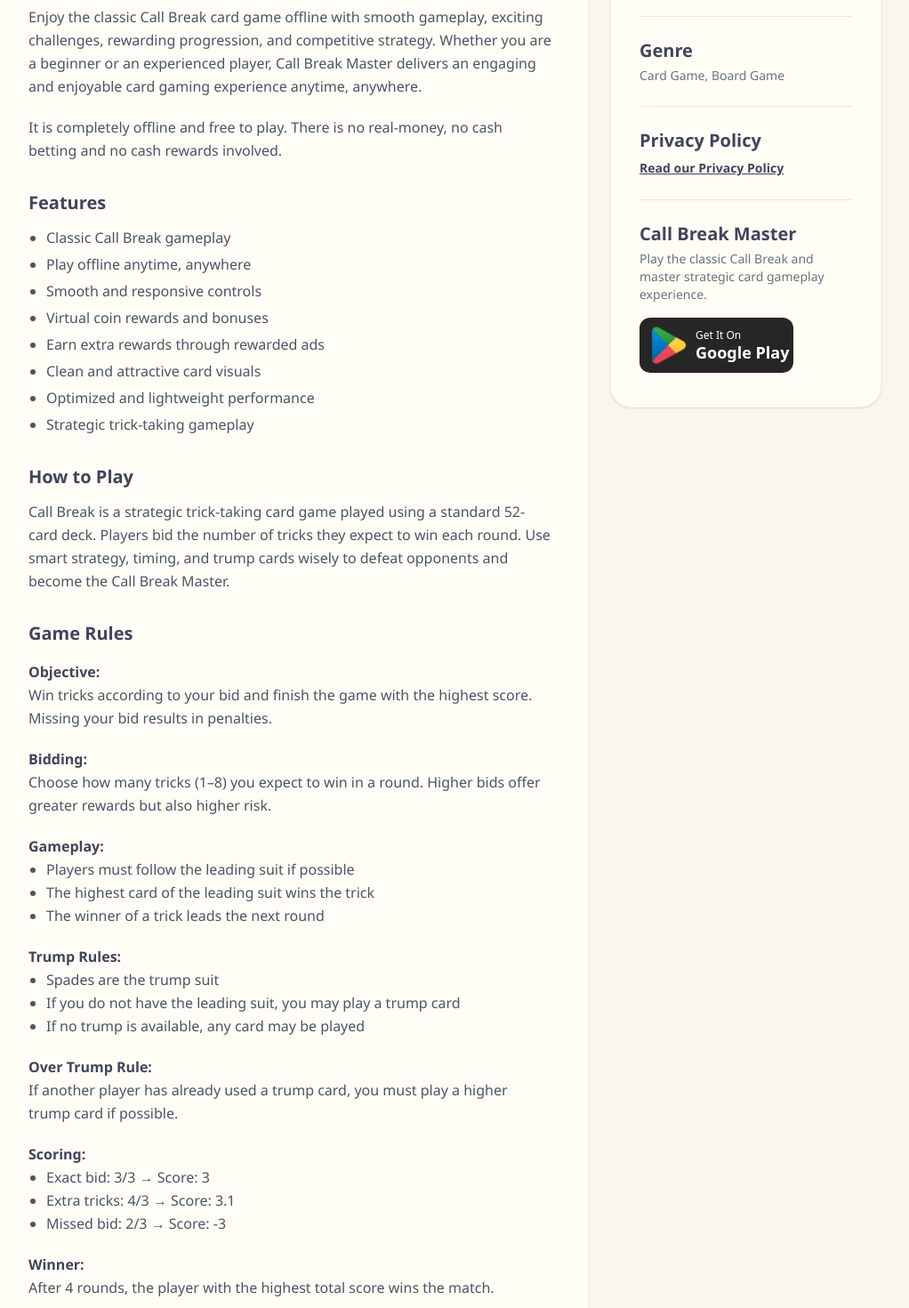
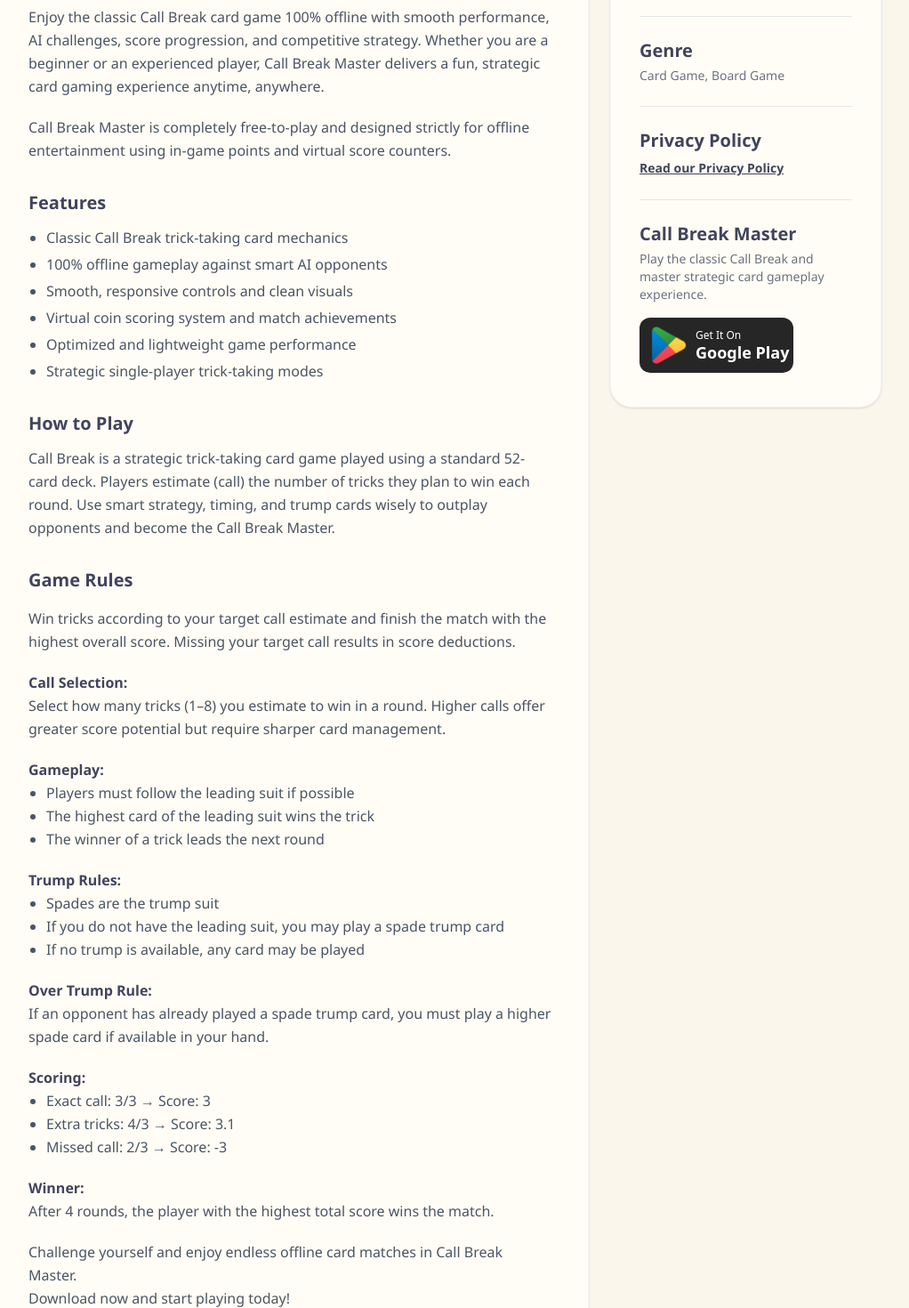
Before and after one commit to felixstudiogames/felix-studio-games-web, a React (Vite) app: page /#/call-break-master in a window 1280 px wide. Shown: the part 600-2070 px from the top of the page at 89% size, without its empty margins (149-1171 px from the left). Built offline with nearby package versions, Linux system fonts and the light colour scheme.

Commit message:
updated about-game section in call-break-master-page

```diff
--- a/src/pages/CallBreakMaster.jsx
+++ b/src/pages/CallBreakMaster.jsx
@@ -17,23 +17,21 @@ function Logo({ className }) {
 }
 
 const features = [
-  'Classic Call Break gameplay',
-  'Play offline anytime, anywhere',
-  'Smooth and responsive controls',
-  'Virtual coin rewards and bonuses',
-  'Earn extra rewards through rewarded ads',
-  'Clean and attractive card visuals',
-  'Optimized and lightweight performance',
-  'Strategic trick-taking gameplay',
+  'Classic Call Break trick-taking card mechanics',
+  '100% offline gameplay against smart AI opponents',
+  'Smooth, responsive controls and clean visuals',
+  'Virtual coin scoring system and match achievements',
+  'Optimized and lightweight game performance',
+  'Strategic single-player trick-taking modes',
 ]
 
 const rules = [
-  { title: 'Objective:', text: 'Win tricks according to your bid and finish the game with the highest score. Missing your bid results in penalties.' },
-  { title: 'Bidding:', text: 'Choose how many tricks (1–8) you expect to win in a round. Higher bids offer greater rewards but also higher risk.' },
+  { text: 'Win tricks according to your target call estimate and finish the match with the highest overall score. Missing your target call results in score deductions.' },
+  { title: 'Call Selection:', text: 'Select how many tricks (1–8) you estimate to win in a round. Higher calls offer greater score potential but require sharper card management.' },
   { title: 'Gameplay:', items: ['Players must follow the leading suit if possible', 'The highest card of the leading suit wins the trick', 'The winner of a trick leads the next round'] },
-  { title: 'Trump Rules:', items: ['Spades are the trump suit', 'If you do not have the leading suit, you may play a trump card', 'If no trump is available, any card may be played'] },
-  { title: 'Over Trump Rule:', text: 'If another player has already used a trump card, you must play a higher trump card if possible.' },
-  { title: 'Scoring:', items: ['Exact bid: 3/3 → Score: 3', 'Extra tricks: 4/3 → Score: 3.1', 'Missed bid: 2/3 → Score: -3'] },
+  { title: 'Trump Rules:', items: ['Spades are the trump suit', 'If you do not have the leading suit, you may play a spade trump card', 'If no trump is available, any card may be played'] },
+  { title: 'Over Trump Rule:', text: 'If an opponent has already played a spade trump card, you must play a higher spade card if available in your hand.' },
+  { title: 'Scoring:', items: ['Exact call: 3/3 → Score: 3', 'Extra tricks: 4/3 → Score: 3.1', 'Missed call: 2/3 → Score: -3'] },
   { title: 'Winner:', text: 'After 4 rounds, the player with the highest total score wins the match.' },
 ]
 
@@ -75,10 +73,10 @@ const CallBreakMaster = () => {
         <div className={`${cardClass} order-2 lg:order-1 p-8 md:p-10 text-gray-600 leading-relaxed`}>
           <h2 className='text-3xl md:text-4xl font-extrabold text-[#41445D] mb-4'>About the game</h2>
           <p className='mb-5'>
-            Enjoy the classic Call Break card game offline with smooth gameplay, exciting challenges, rewarding progression, and competitive strategy. Whether you are a beginner or an experienced player, Call Break Master delivers an engaging and enjoyable card gaming experience anytime, anywhere.
+            Enjoy the classic Call Break card game 100% offline with smooth performance, AI challenges, score progression, and competitive strategy. Whether you are a beginner or an experienced player, Call Break Master delivers a fun, strategic card gaming experience anytime, anywhere.
           </p>
           <p className='mb-8'>
-            It is completely offline and free to play. There is no real-money, no cash betting and no cash rewards involved.
+            Call Break Master is completely free-to-play and designed strictly for offline entertainment using in-game points and virtual score counters.
           </p>
 
           <h3 className='text-xl font-bold text-[#41445D] mb-3'>Features</h3>
@@ -88,7 +86,7 @@ const CallBreakMaster = () => {
 
           <h3 className='text-xl font-bold text-[#41445D] mb-3'>How to Play</h3>
           <p className='mb-8'>
-            Call Break is a strategic trick-taking card game played using a standard 52-card deck. Players bid the number of tricks they expect to win each round. Use smart strategy, timing, and trump cards wisely to defeat opponents and become the Call Break Master.
+            Call Break is a strategic trick-taking card game played using a standard 52-card deck. Players estimate (call) the number of tricks they plan to win each round. Use smart strategy, timing, and trump cards wisely to outplay opponents and become the Call Break Master.
           </p>
 
           <h3 className='text-xl font-bold text-[#41445D] mb-4'>Game Rules</h3>
@@ -107,7 +105,10 @@ const CallBreakMaster = () => {
           </div>
 
           <p className='mt-5'>
-            Challenge yourself, improve your strategy, and enjoy endless card battles in Call Break Master. Download now and start playing today!
+            Challenge yourself and enjoy endless offline card matches in Call Break Master. <br></br>Download now and start playing today!
+          </p>
+          <p className='mt-5'>
+            Disclaimer: Call Break Master is an offline single-player card game intended for casual entertainment. The game uses strictly virtual coins and point counters for in-game scoring and level progression.
           </p>
         </div>
 
```
